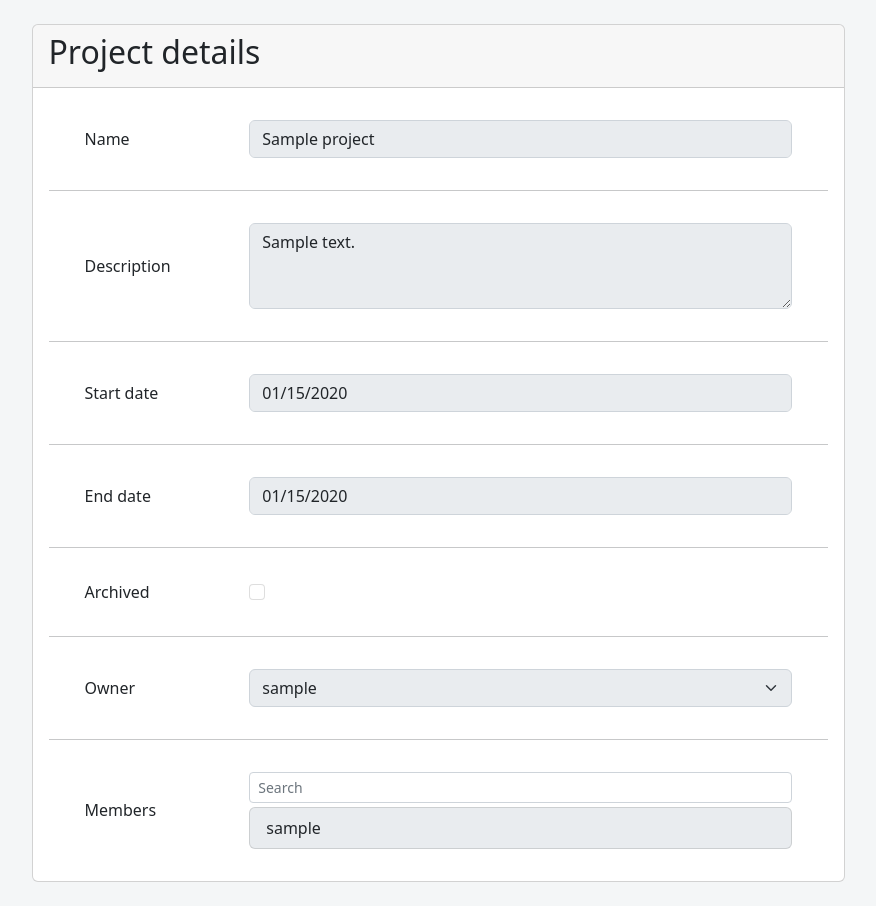
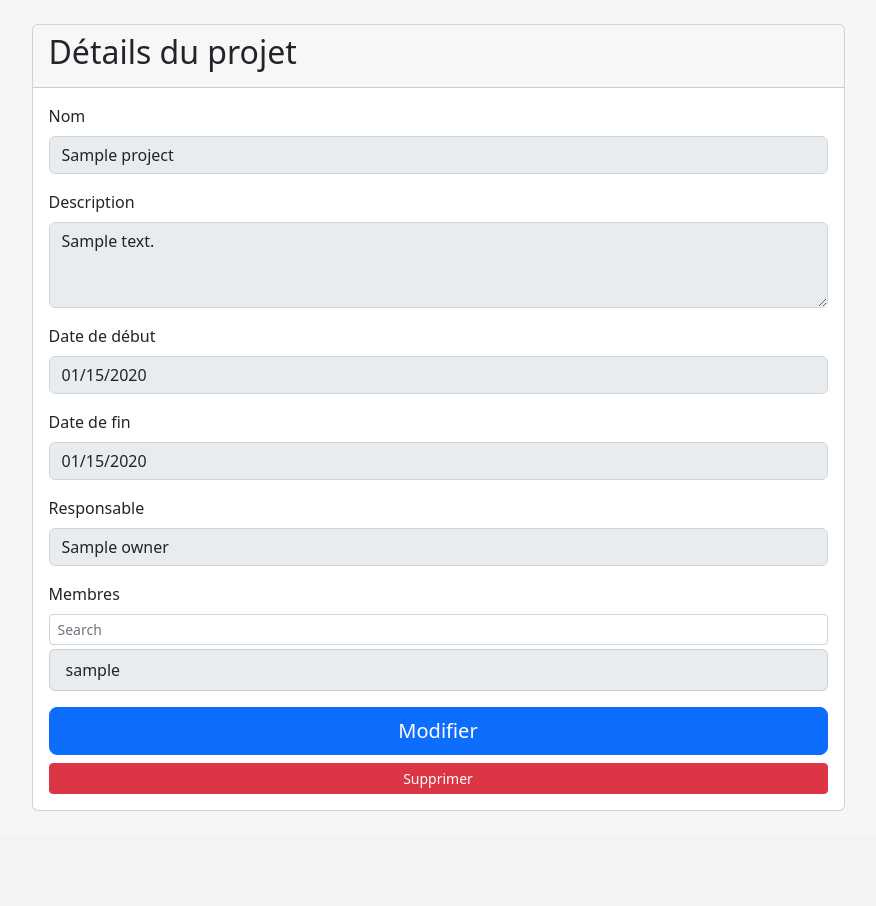
Before and after one commit to Steam-INFOM114/steam, a Django app: template src/steam/core/templates/project/detail.html in a window 1280 px wide. Shown: the part 56-962 px from the top of the page, without its empty margins (202-1078 px from the left). After the commit the page ends 867 px from the top, so only its background shows below. Run offline with Django 3.2, Linux system fonts and the light colour scheme; the template is opened without the code that fills it: most values are stand-ins (such as "Sample title", 1, 10 or a date in 2020); some libraries are stand-ins or nearby versions.

Commit message:
Improve project detail view

```diff
--- a/src/steam/core/templates/project/detail.html
+++ b/src/steam/core/templates/project/detail.html
@@ -1,6 +1,8 @@
 {% extends 'base.html' %}
 
-{% block title %}Project details{% endblock %}
+{% block title %}Détails du projet {{ project.name }}{% endblock %}
+
+{% load crispy_forms_tags %}
 
 {% block content %}
 {% with list_id="members_group_list" %}
@@ -9,70 +11,42 @@
     <div class="col-xl-9">
       <div class="card">
         <div class="card-header">
-          <h2>Project details</h2>
+          <h2>Détails du projet</h2>
         </div>
         <div class="card-body">
-          <div class="row align-items-center py-3">
-            <div class="col-md-3 ps-5">
-              <h6 class="mb-0">Name</h6>
-            </div>
-            <div class="col-md-9 pe-5">
+          <div class="form-group">
+            <div class="mb-3">
+              <label class="form-label">Nom</label>
               <input class="form-control" type="text" value="{{ project.name }}" rows="3" disabled readonly>
             </div>
           </div>
-          <hr class="mx-n3">
-          <div class="row align-items-center py-3">
-            <div class="col-md-3 ps-5">
-              <h6 class="mb-0">Description</h6>
-            </div>
-            <div class="col-md-9 pe-5">
+          <div class="form-group">
+            <div class="mb-3">
+              <label class="form-label">Description</label>
               <textarea class="form-control" rows="3" disabled readonly>{{ project.description }}</textarea>
             </div>
           </div>
-          <hr class="mx-n3">
-          <div class="row align-items-center py-3">
-            <div class="col-md-3 ps-5">
-              <h6 class="mb-0">Start date</h6>
-            </div>
-            <div class="col-md-9 pe-5">
+          <div class="form-group">
+            <div class="mb-3">
+              <label class="form-label">Date de début</label>
               <input type="date" class="form-control" value="{{ project.start_date|date:'Y-m-d' }}" disabled readonly/>
             </div>
           </div>
-          <hr class="mx-n3">
-          <div class="row align-items-center py-3">
-            <div class="col-md-3 ps-5">
-              <h6 class="mb-0">End date</h6>
-            </div>
-            <div class="col-md-9 pe-5">
+          <div class="form-group">
+            <div class="mb-3">
+              <label class="form-label">Date de fin</label>
               <input type="date" class="form-control" value="{{ project.end_date|date:'Y-m-d' }}" disabled readonly/>
             </div>
           </div>
-          <hr class="mx-n3">
-          <div class="row align-items-center py-3">
-            <div class="col-md-3 ps-5">
-              <h6 class="mb-0">Archived</h6>
-            </div>
-            <div class="col-md-9 pe-5">
-              <input class="form-check-input" type="checkbox" value="" {% if project.is_archived %}checked{% endif %} disabled readonly>
+          <div class="form-group">
+            <div class="mb-3">
+              <label class="form-label">Responsable</label>
+              <input class="form-control" type="text" value="{{ project.owner }}" rows="3" disabled readonly>
             </div>
           </div>
-          <hr class="mx-n3">
-          <div class="row align-items-center py-3">
-            <div class="col-md-3 ps-5">
-              <h6 class="mb-0">Owner</h6>
-            </div>
-            <div class="col-md-9 pe-5">
-              <select class="form-select" disabled readonly>
-                <option selected>{{ project.owner.username }}</option>
-              </select>
-            </div>
-          </div>
-          <hr class="mx-n3">
-          <div class="row align-items-center py-3">
-            <div class="col-md-3 ps-5">
-              <h6 class="mb-0">Members</h6>
-            </div>
-            <div class="col-md-9 pe-5">
+          <div class="form-group">
+            <div class="mb-3">
+              <label class="form-label">Membres</label>
               {% if project.members.all %}
                 <input type="text" class="form-control form-control-sm mb-1" placeholder="Search" aria-label="Search" onkeyup="listSearch(this)">
                 <div class="overflow-auto" style="max-height: 120px;">
@@ -83,11 +57,15 @@
                   </ul>
                 </div>
               {% else %}
-                <div class="text-muted">
-                  No members found
-                </div>
+              <input class="form-control" type="text" value="Aucun membre" rows="3" disabled readonly>
               {% endif %}
             </div>
+          </div>
+          <div class="d-grid gap-2">
+            <a href="{% url 'project-update' project.id %}" class="btn btn-primary btn-lg">Modifier</a>
+            <button type="button" class="btn btn-danger btn-sm" data-bs-toggle="modal" data-bs-target="#project{{ project.id }}Modal">
+              Supprimer
+            </button>
           </div>
         </div>
       </div>
```
